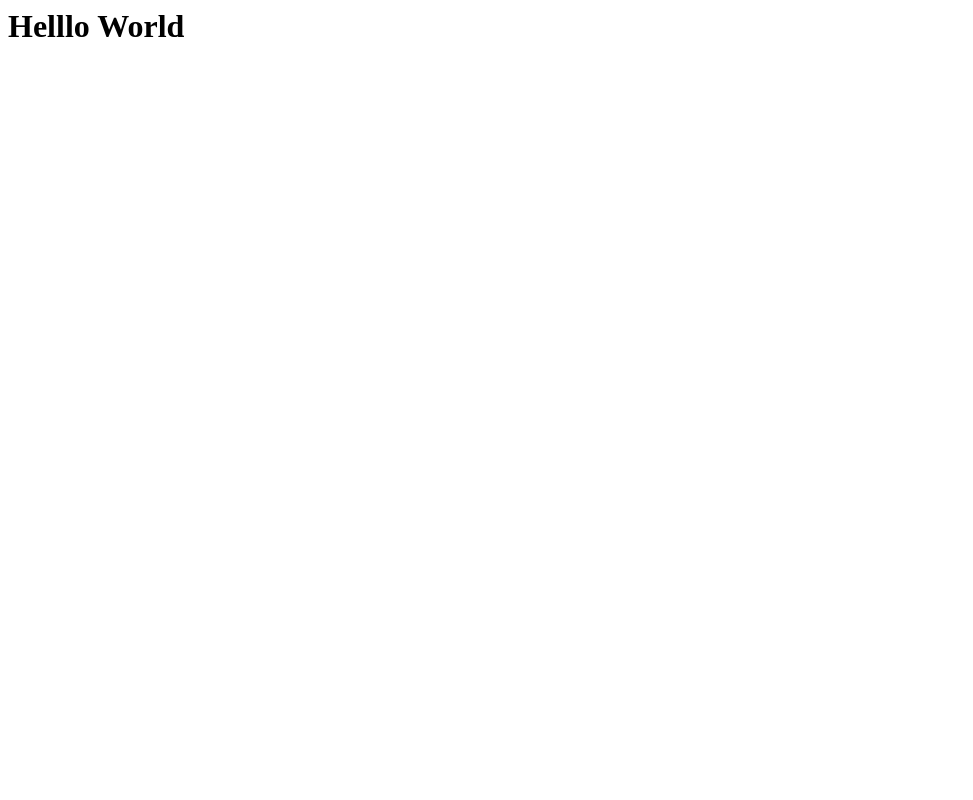
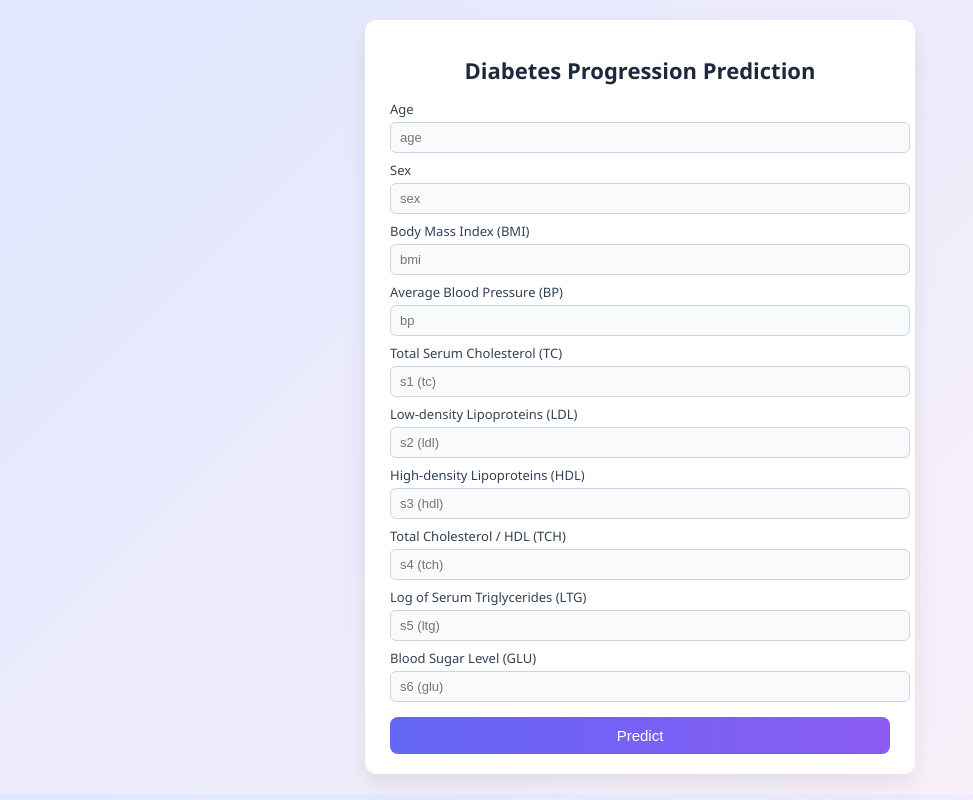
Before and after one commit to swarna-M08/Diabetes-, a Flask app: page / in a window 1280 px wide. Before the commit the part shown is almost empty. Shown: the whole page, without its empty margins (0-973 px from the left). Run offline with Flask 3, Linux system fonts and the light colour scheme; parts of the project's set-up code (start-up, migrations or seed data) failed here and were passed over.

Commit message:
The web app is ready

```diff
--- a/app.py
+++ b/app.py
@@ -24,5 +24,14 @@ def predict_api():
     print(output[0])
     return jsonify(output[0])
 
+@app.route('/predict', methods=['POST'])
+def predict():
+    data = [float(x) for x in request.form.values()]
+    final_input = scalar.transform(np.array(data).reshape(1,-1))
+    print(final_input)
+    output = regmodel.predict(final_input)[0]
+
+    return render_template('home.html', prediction_text = "The predicted diabetes progression score is {}".format(output))
+
 if __name__=="__main__":
     app.run(debug=True)
--- a/templates/home.html
+++ b/templates/home.html
@@ -1 +1,135 @@
-<h1>Helllo World</h1>
+<!DOCTYPE html>
+<html lang="en">
+<head>
+    <meta charset="UTF-8">
+    <title>Diabetes Prediction</title>
+
+    <style>
+        body {
+            margin: 0;
+            padding: 0;
+            font-family: "Segoe UI", sans-serif;
+            background: linear-gradient(135deg, #e0e7ff, #fdf2f8);
+        }
+
+        .container {
+            max-width: 500px;
+            margin: 20px auto;
+            background: #ffffff;
+            padding: 20px 25px;
+            border-radius: 12px;
+            box-shadow: 0 10px 25px rgba(0,0,0,0.08);
+        }
+
+        h1 {
+            text-align: center;
+            font-size: 22px;
+            color: #1e293b;
+            margin-bottom: 15px;
+        }
+
+        label {
+            font-size: 13px;
+            color: #334155;
+            margin-top: 8px;
+            display: block;
+        }
+
+        input {
+            width: 100%;
+            padding: 7px 9px;
+            font-size: 13px;
+            margin-top: 4px;
+            border-radius: 6px;
+            border: 1px solid #cbd5e1;
+            background: #f8fafc;
+        }
+
+        input:focus {
+            outline: none;
+            border-color: #6366f1;
+            background: #ffffff;
+        }
+
+        button {
+            width: 100%;
+            margin-top: 15px;
+            padding: 10px;
+            font-size: 15px;
+            background: linear-gradient(90deg, #6366f1, #8b5cf6);
+            color: white;
+            border: none;
+            border-radius: 8px;
+            cursor: pointer;
+        }
+
+        button:hover {
+            opacity: 0.9;
+        }
+
+        .result {
+            margin-top: 15px;
+            padding: 12px;
+            background: #eef2ff;
+            border-left: 4px solid #6366f1;
+            border-radius: 6px;
+            text-align: center;
+        }
+
+        .result h3 {
+            margin: 0;
+            font-size: 15px;
+            color: #1e3a8a;
+        }
+    </style>
+</head>
+
+<body>
+
+<div class="container">
+    <h1>Diabetes Progression Prediction</h1>
+
+    <form action="{{ url_for('predict') }}" method="post">
+
+        <label>Age</label>
+        <input type="number" step="any" name="age" placeholder="age" required>
+
+        <label>Sex</label>
+        <input type="number" step="any" name="sex" placeholder="sex" required>
+
+        <label>Body Mass Index (BMI)</label>
+        <input type="number" step="any" name="bmi" placeholder="bmi" required>
+
+        <label>Average Blood Pressure (BP)</label>
+        <input type="number" step="any" name="bp" placeholder="bp" required>
+
+        <label>Total Serum Cholesterol (TC)</label>
+        <input type="number" step="any" name="s1" placeholder="s1 (tc)" required>
+
+        <label>Low-density Lipoproteins (LDL)</label>
+        <input type="number" step="any" name="s2" placeholder="s2 (ldl)" required>
+
+        <label>High-density Lipoproteins (HDL)</label>
+        <input type="number" step="any" name="s3" placeholder="s3 (hdl)" required>
+
+        <label>Total Cholesterol / HDL (TCH)</label>
+        <input type="number" step="any" name="s4" placeholder="s4 (tch)" required>
+
+        <label>Log of Serum Triglycerides (LTG)</label>
+        <input type="number" step="any" name="s5" placeholder="s5 (ltg)" required>
+
+        <label>Blood Sugar Level (GLU)</label>
+        <input type="number" step="any" name="s6" placeholder="s6 (glu)" required>
+
+        <button type="submit">Predict</button>
+    </form>
+
+    {% if prediction_text %}
+    <div class="result">
+        <h3>{{ prediction_text }}</h3>
+    </div>
+    {% endif %}
+</div>
+
+</body>
+</html>
```
